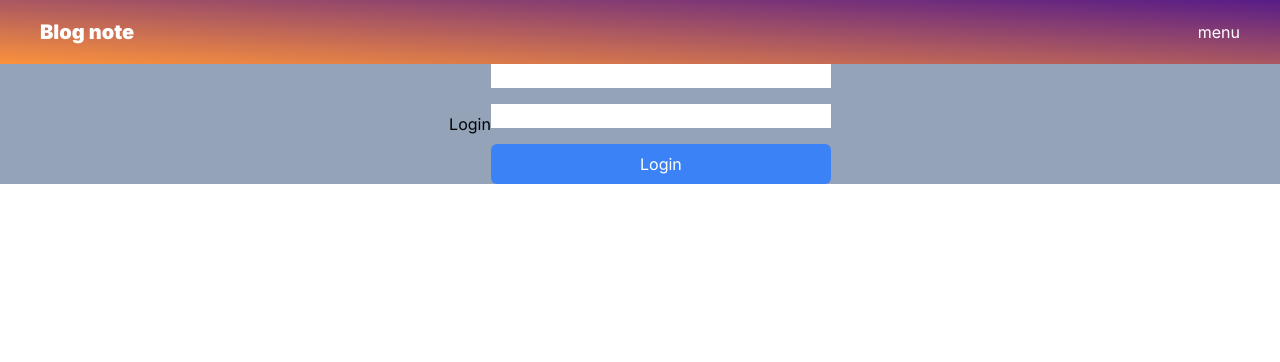
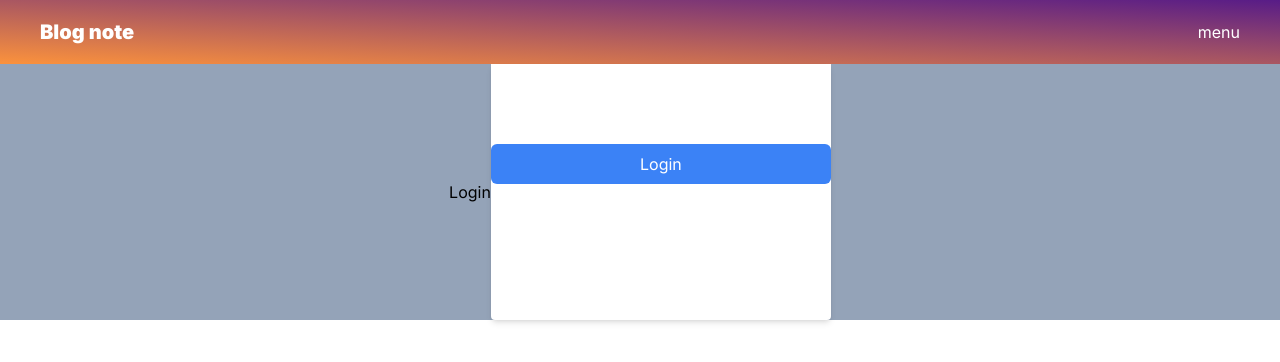
Before and after one commit to persilier/tuto_next, a Next.js app: page /login in a window 1280 px wide. Shown: the top 362 px of the page. Built offline with nearby package versions, Linux system fonts and the light colour scheme.

Commit message:
add navbar login page2

```diff
--- a/app/login/page.js
+++ b/app/login/page.js
@@ -4,10 +4,10 @@ const Login = () => {
   return (
     <div className="container mx-auto flex items-center justify-center bg-slate-400">
       <h1>Login</h1>
-      <form className="flex flex-col gap-4 w-[340px] ">
+      <form className="flex flex-col gap-4 w-[340px] h-64 bg-white rounded shadow-md">
         <input type="text" />
         <input type="password" />
-        <button className="btn">Login</button>
+        <button className="btn w-full">Login</button>
       </form>
     </div>
   );
```
